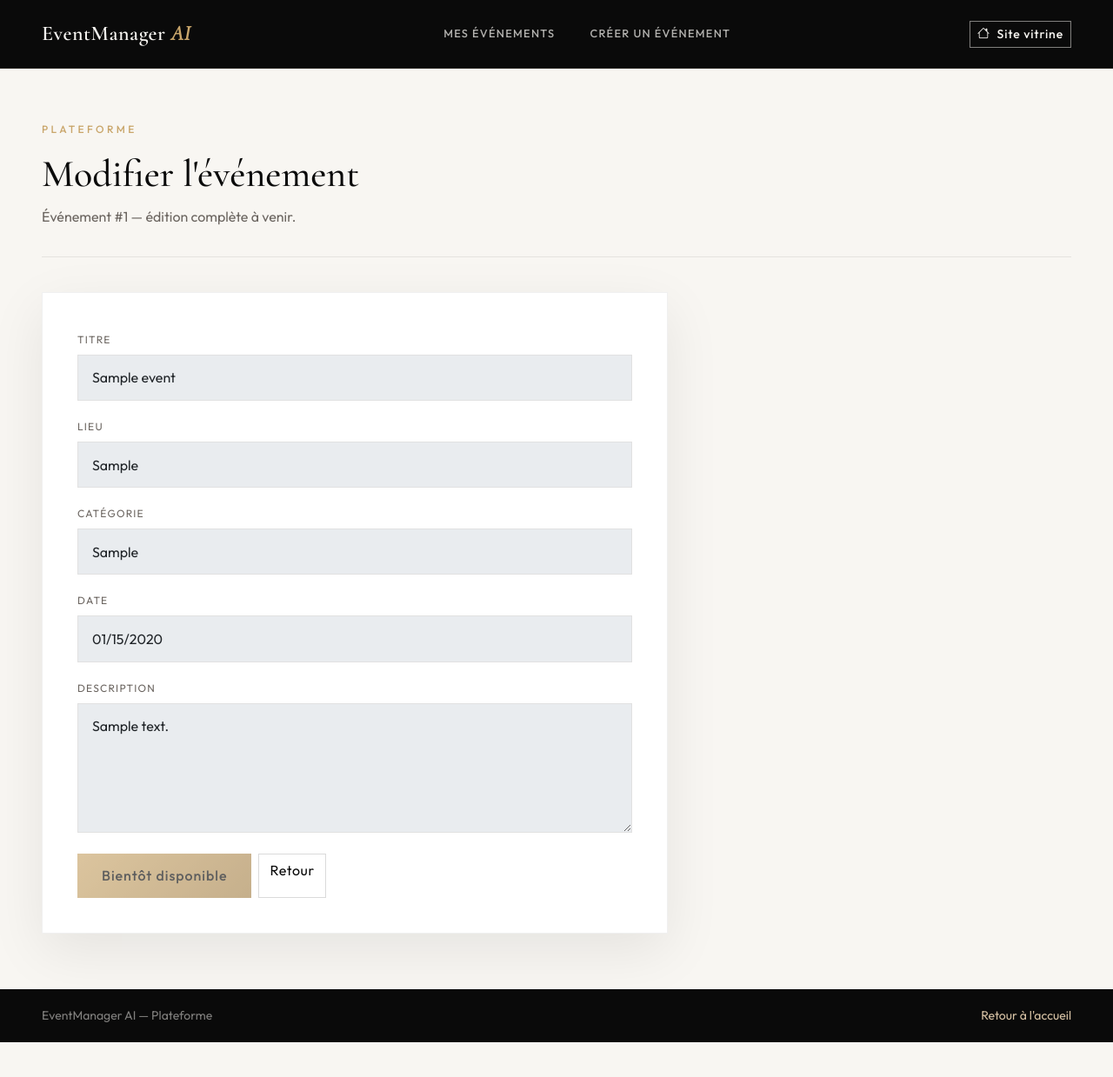
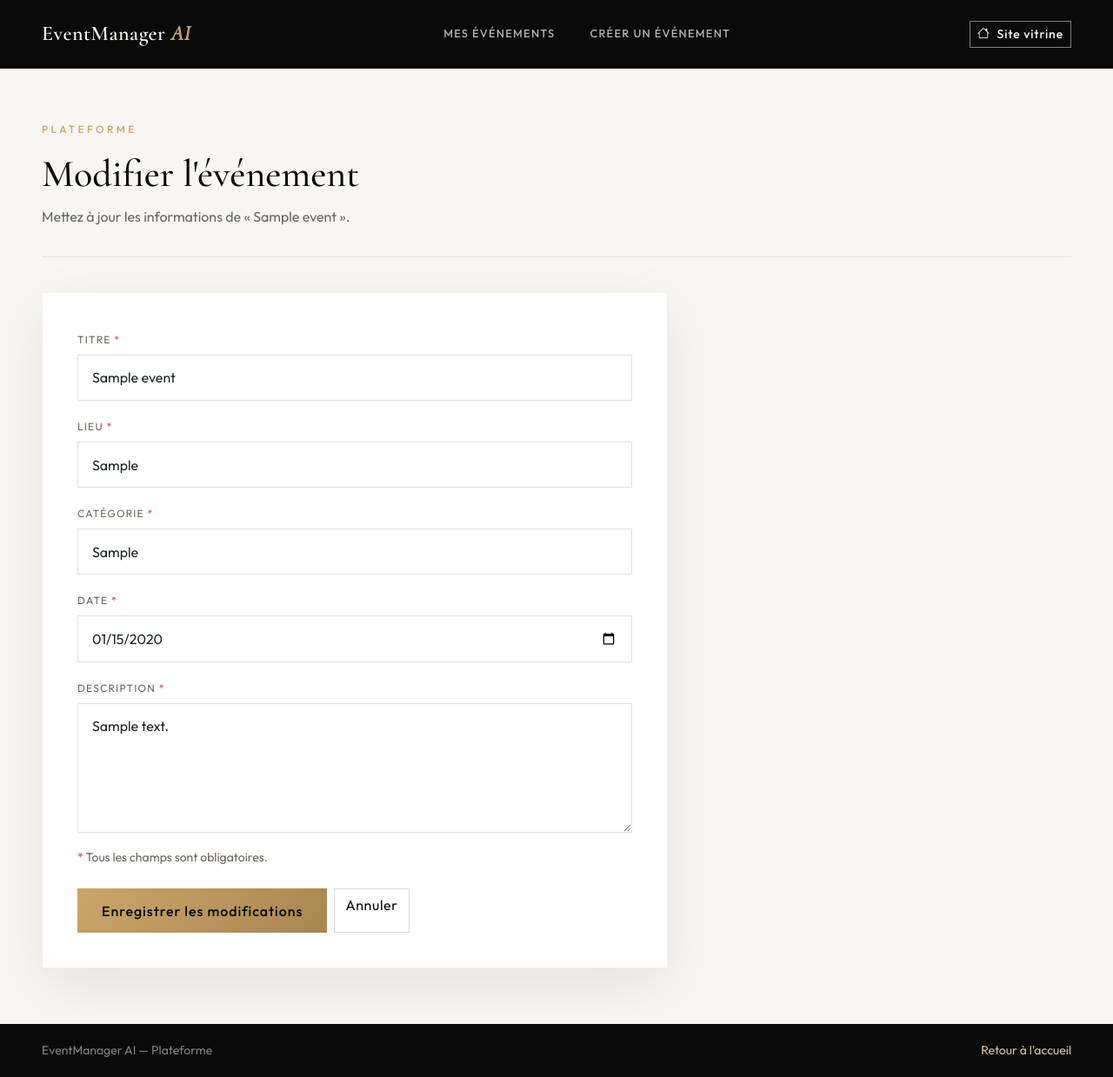
Before and after one commit to rania-kett/EventManagerAI, a Flask app: page /events/1/edit in a window 1280 px wide. Shown: the whole page at 87% size. Before the commit the page ends 1199 px from the top, so only its background shows below. Run offline with Flask 3, Linux system fonts and the light colour scheme; tables that the repository leaves empty hold one stand-in row (values such as "Sample post").

Commit message:
feat: add event editing

```diff
--- a/routes/event_routes.py
+++ b/routes/event_routes.py
@@ -36,7 +36,7 @@ def add_event():
 
         if event:
             flash(
-                f'Event "{event.title}" was created successfully.',
+                f'Événement « {event.title} » créé avec succès.',
                 "success",
             )
             return redirect(url_for("events.index"))
@@ -50,9 +50,30 @@ def add_event():
 
 @event_bp.route("/<int:event_id>/edit", methods=["GET", "POST"])
 def edit_event(event_id: int):
-    """Show edit form (GET) or update event (POST) — implementation pending."""
+    """Show edit form (GET) or update event (POST)."""
     event = Event.query.get_or_404(event_id)
-    return render_template("edit_event.html", event=event, event_id=event_id)
+    errors = {}
+    form_data = EventService.event_to_form(event)
+
+    if request.method == "POST":
+        updated, errors, form_data = EventService.update_from_form(
+            event, request.form
+        )
+
+        if updated:
+            flash(
+                f'Événement « {updated.title} » mis à jour avec succès.',
+                "success",
+            )
+            return redirect(url_for("events.index"))
+
+    return render_template(
+        "edit_event.html",
+        event=event,
+        event_id=event_id,
+        errors=errors,
+        form=form_data,
+    )
 
 
 @event_bp.route("/<int:event_id>/delete", methods=["POST"])
--- a/services/event_service.py
+++ b/services/event_service.py
@@ -35,3 +35,35 @@ class EventService:
         db.session.add(event)
         db.session.commit()
         return event, {}, form_data
+
+    @staticmethod
+    def event_to_form(event: Event) -> Dict[str, str]:
+        """Map ORM event → dict for pre-filling the edit form."""
+        return {
+            "title": event.title or "",
+            "date": event.date.isoformat() if event.date else "",
+            "location": event.location or "",
+            "category": event.category or "",
+            "description": event.description or "",
+        }
+
+    @staticmethod
+    def update_from_form(
+        event: Event,
+        data: Dict[str, Any],
+    ) -> Tuple[Optional[Event], Dict[str, str], Dict[str, str]]:
+        """
+        Validate form data, update an existing event, and persist.
+
+        Returns:
+            (event, errors, form_data)
+        """
+        form_data = EventValidator.normalize_form_data(data)
+        errors = EventValidator.validate_edit_event(data)
+
+        if errors:
+            return None, errors, form_data
+
+        EventFactory.apply_update(event, data)
+        db.session.commit()
+        return event, {}, form_data
--- a/templates/edit_event.html
+++ b/templates/edit_event.html
@@ -2,6 +2,7 @@
   edit_event.html — Modifier un événement (plateforme premium).
 #}
 {% extends "layouts/app.html" %}
+{% from "macros/forms.html" import text_field %}
 
 {% block title %}Modifier l'événement — EventManager AI{% endblock %}
 
@@ -9,38 +10,30 @@
 <header class="app-page-header">
     <span class="section-label">Plateforme</span>
     <h1>Modifier l'événement</h1>
-    <p class="text-muted-premium">Événement #{{ event_id }} — édition complète à venir.</p>
+    <p class="text-muted-premium">Mettez à jour les informations de « {{ event.title }} ».</p>
 </header>
 
 <div class="app-form-panel">
-    <form method="post" action="{{ url_for('events.edit_event', event_id=event_id) }}">
-        <div class="mb-3">
-            <label for="title" class="form-label">Titre</label>
-            <input type="text" class="form-control" id="title" name="title"
-                   value="{{ event.title if event else '' }}" disabled>
-        </div>
-        <div class="mb-3">
-            <label for="location" class="form-label">Lieu</label>
-            <input type="text" class="form-control" id="location" name="location"
-                   value="{{ event.location if event else '' }}" disabled>
-        </div>
-        <div class="mb-3">
-            <label for="category" class="form-label">Catégorie</label>
-            <input type="text" class="form-control" id="category" name="category"
-                   value="{{ event.category if event else '' }}" disabled>
-        </div>
-        <div class="mb-3">
-            <label for="date" class="form-label">Date</label>
-            <input type="date" class="form-control" id="date" name="date"
-                   value="{{ event.date.isoformat() if event and event.date else '' }}" disabled>
-        </div>
-        <div class="mb-4">
-            <label for="description" class="form-label">Description</label>
-            <textarea class="form-control" id="description" name="description" rows="5" disabled>{{ event.description if event else '' }}</textarea>
-        </div>
+    {% if errors %}
+    <div class="alert alert-premium alert-danger mb-4" role="alert">
+        Veuillez corriger les champs indiqués ci-dessous.
+    </div>
+    {% endif %}
+
+    <form method="post" action="{{ url_for('events.edit_event', event_id=event_id) }}" novalidate>
+        {{ text_field("title", "Titre", form.title, errors, premium=true) }}
+        {{ text_field("location", "Lieu", form.location, errors, premium=true) }}
+        {{ text_field("category", "Catégorie", form.category, errors, premium=true) }}
+        {{ text_field("date", "Date", form.date, errors, type="date", premium=true) }}
+        {{ text_field("description", "Description", form.description, errors, rows=5, premium=true) }}
+
+        <p class="text-muted-premium small mb-4">
+            <span class="text-danger">*</span> Tous les champs sont obligatoires.
+        </p>
+
         <div class="d-flex flex-wrap gap-2">
-            <button type="submit" class="btn btn-premium-gold" disabled>Bientôt disponible</button>
-            <a href="{{ url_for('events.index') }}" class="btn btn-app-muted">Retour</a>
+            <button type="submit" class="btn btn-premium-gold">Enregistrer les modifications</button>
+            <a href="{{ url_for('events.index') }}" class="btn btn-app-muted">Annuler</a>
         </div>
     </form>
 </div>
--- a/validators/event_validator.py
+++ b/validators/event_validator.py
@@ -6,8 +6,8 @@ from typing import Any, Dict, Tuple
 
 from factories.event_factory import EventFactory
 
-# Fields shown on the add-event form that must not be empty
-ADD_EVENT_REQUIRED_FIELDS: Tuple[str, ...] = (
+# Champs obligatoires sur les formulaires création / édition
+EVENT_REQUIRED_FIELDS: Tuple[str, ...] = (
     "title",
     "date",
     "location",
@@ -15,11 +15,14 @@ ADD_EVENT_REQUIRED_FIELDS: Tuple[str, ...] = (
     "description",
 )
 
+# Alias rétrocompatible
+ADD_EVENT_REQUIRED_FIELDS = EVENT_REQUIRED_FIELDS
+
 _FIELD_LABELS = {
-    "title": "Title",
+    "title": "Titre",
     "date": "Date",
-    "location": "Location",
-    "category": "Category",
+    "location": "Lieu",
+    "category": "Catégorie",
     "description": "Description",
 }
 
@@ -28,31 +31,41 @@ class EventValidator:
     """Server-side validation for event forms."""
 
     @staticmethod
-    def validate_add_event(data: Dict[str, Any]) -> Dict[str, str]:
+    def validate_event_form(data: Dict[str, Any]) -> Dict[str, str]:
         """
-        Validate POST data for creating an event.
+        Validate POST data for creating or updating an event.
 
         Returns:
             Dict mapping field name → error message (empty if valid).
         """
         errors: Dict[str, str] = {}
 
-        for field in ADD_EVENT_REQUIRED_FIELDS:
+        for field in EVENT_REQUIRED_FIELDS:
             value = (data.get(field) or "").strip()
             if not value:
                 label = _FIELD_LABELS.get(field, field.title())
-                errors[field] = f"{label} is required."
+                errors[field] = f"{label} obligatoire."
 
         if "date" not in errors and (data.get("date") or "").strip():
             if EventFactory._parse_date(data.get("date")) is None:
-                errors["date"] = "Enter a valid date."
+                errors["date"] = "Date invalide."
 
         return errors
+
+    @staticmethod
+    def validate_add_event(data: Dict[str, Any]) -> Dict[str, str]:
+        """Alias pour la création d'événement."""
+        return EventValidator.validate_event_form(data)
+
+    @staticmethod
+    def validate_edit_event(data: Dict[str, Any]) -> Dict[str, str]:
+        """Alias pour la modification d'événement."""
+        return EventValidator.validate_event_form(data)
 
     @staticmethod
     def normalize_form_data(data: Dict[str, Any]) -> Dict[str, str]:
         """Strip values for re-rendering the form after validation errors."""
         return {
             field: (data.get(field) or "").strip()
-            for field in ADD_EVENT_REQUIRED_FIELDS
+            for field in EVENT_REQUIRED_FIELDS
         }
```
Also changed, not shown: factories/event_factory.py (+6 -12 lines), tests/test_add_event.py (+9 -5 lines), tests/test_edit_event.py (added, +103 -0 lines).
